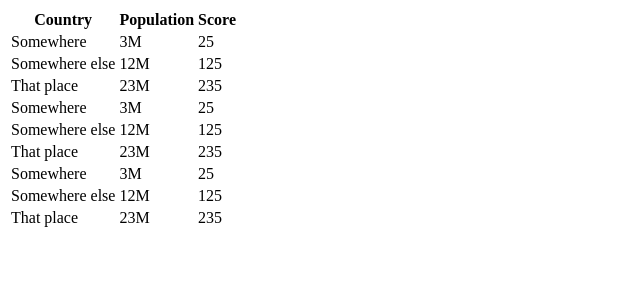
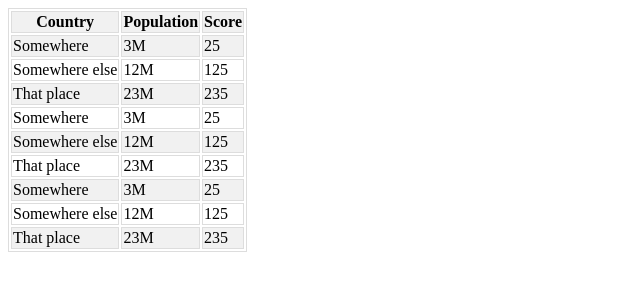
Before and after one commit to donetian-petkov/HTML-CSS-Course, a plain HTML site: page FirstCSSTasks/StylisedTable.html in a window 1280 px wide. Shown: the whole page, without its empty margins (0-640 px from the left). Drawn offline with Linux system fonts and the light colour scheme.

Commit message:
Update StylisedTable.html

```diff
--- a/FirstCSSTasks/StylisedTable.html
+++ b/FirstCSSTasks/StylisedTable.html
@@ -2,7 +2,7 @@
 <html>
 <head>
 <title>Styling Tables</title>
-<link rel="stylesheet" href="3CSSTask.css">
+<link rel="stylesheet" href="StylisedTable.css">
 </head>
 <body>
   <table>
```
